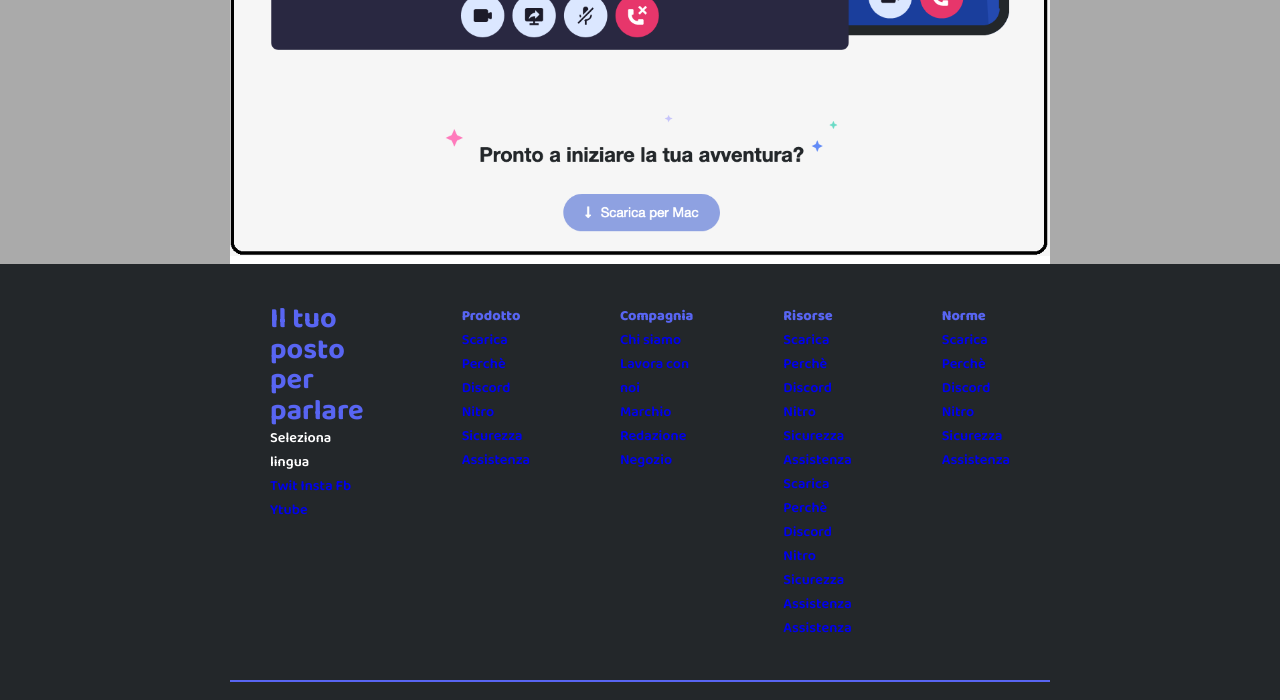
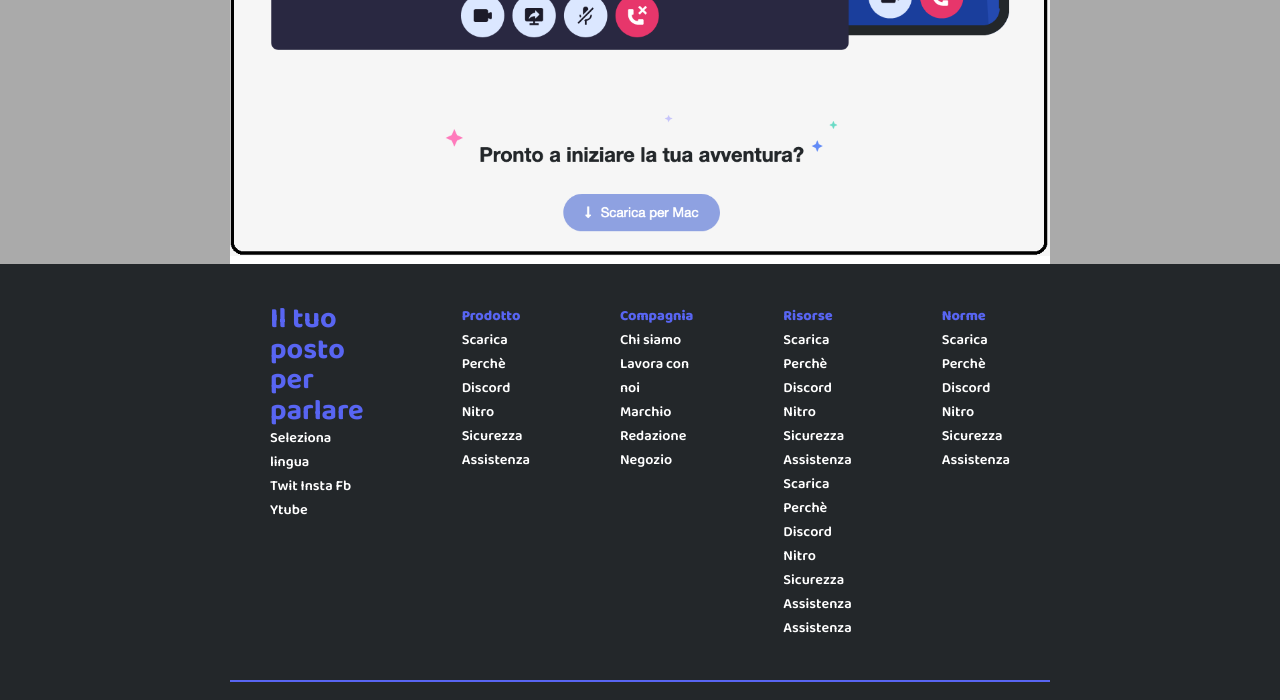
Before and after one commit to antoinde/htmlcss-discord, a plain HTML site: page index.html in a window 1280 px wide. Shown: the part 2297-2997 px from the top of the page. Drawn offline with Linux system fonts and the light colour scheme.

Commit message:
Sistemato colore testo footer viola

```diff
--- a/css/style.css
+++ b/css/style.css
@@ -85,7 +85,9 @@ footer .margin_container{
     column-gap: 90px;
 }
 
-footer .margin_container a{    text-decoration: none;}
+footer .margin_container a{
+    text-decoration: none;
+    color: white;}
 footer .margin_container a:visited{ color: white;}
 
 .info_box h1{
```
